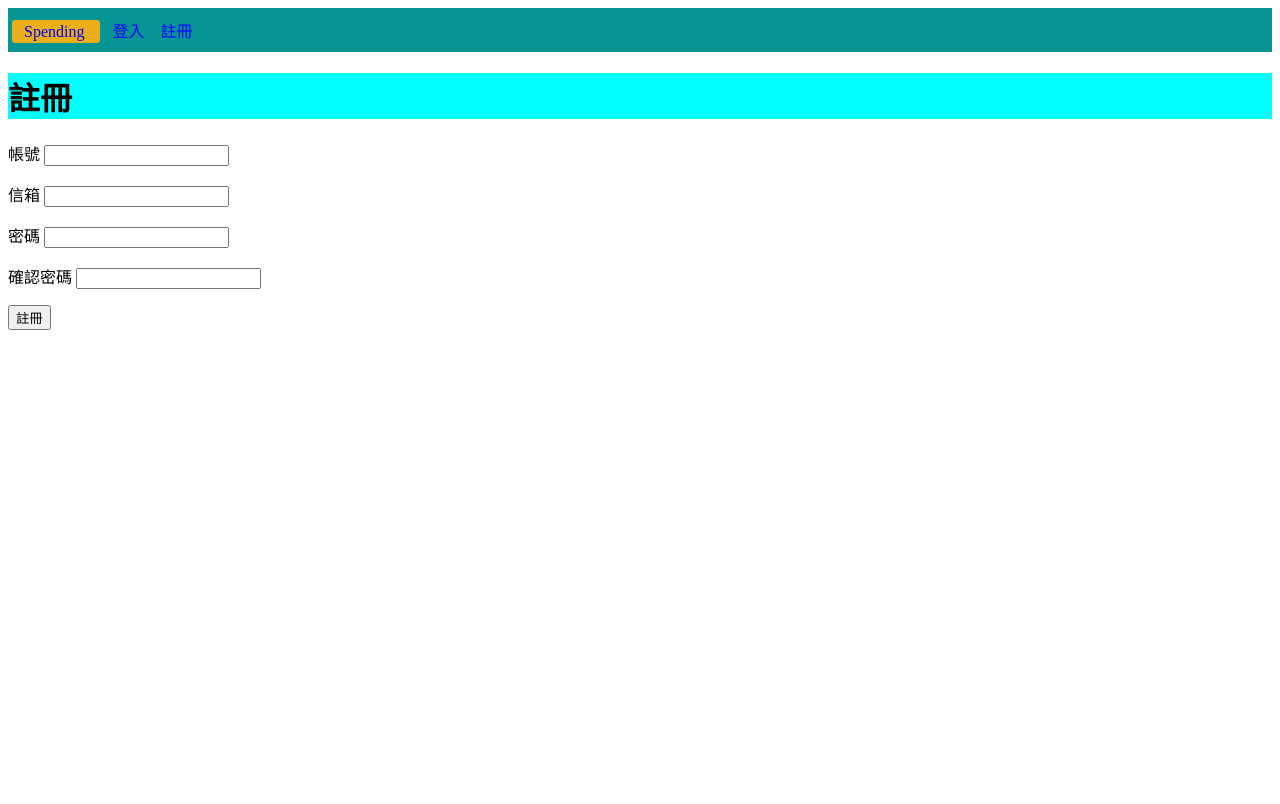
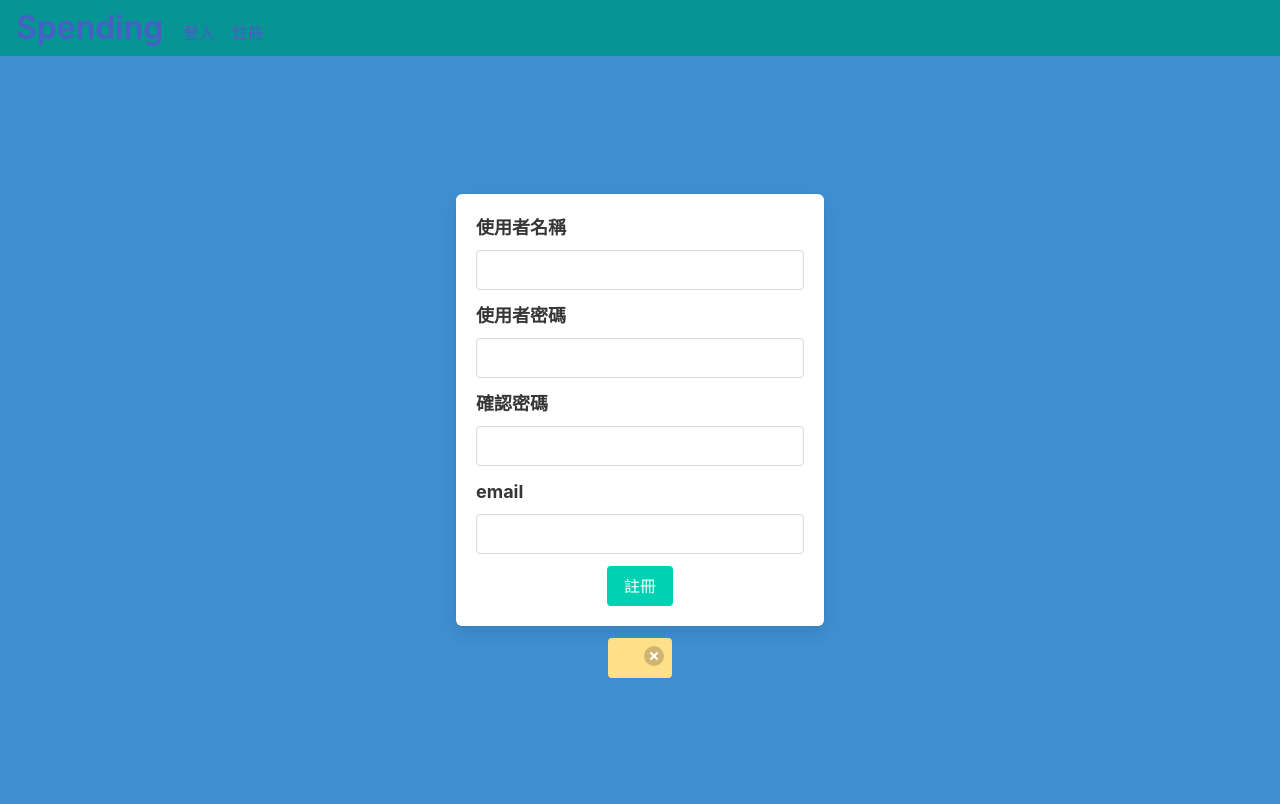
Before and after one commit to avalon9310/spending, a Django app: page /user/register in a window 1280 px wide. Before the commit the page ends 330 px from the top, so only its background shows below. Run offline with Django 4.2, Linux system fonts and the light colour scheme.

Commit message:
css美化

```diff
--- a/spending/settings.py
+++ b/spending/settings.py
@@ -90,6 +90,7 @@ DATABASES = {
     'NAME': 'spending',
     'USER': 'avalon',
     'PASSWORD': '12345678',
+    #'HOST': '127.0.0.1',
     #'HOST': 'localhost',
     'HOST': 'database-3.c0y3lgknejqp.ap-northeast-1.rds.amazonaws.com',
     'PORT': '3306',
--- a/templates/base.html
+++ b/templates/base.html
@@ -6,6 +6,7 @@
     <meta http-equiv="X-UA-Compatible" content="IE=edge">
     <meta name="viewport" content="width=device-width, initial-scale=1.0">
     <title>
+
         {% block title %}
         {% endblock %}
     </title>
@@ -22,14 +23,33 @@
             color: blue;
         }
 
-        .title {
+        .field label {
+            font-size: 18px;
+            /* 调整标签的字体大小 */
+        }
+
+        .field .input {
+            font-size: 16px;
+            /* 调整输入框的字体大小 */
+        }
+
+        .spend-item {
+            margin-top: 30px;
+            margin-bottom: 10px;
+        }
+
+        /* .title {
             background-color: rgb(233, 174, 24);
             padding: 3px 6px;
             border-radius: 3px;
             margin-left: -6px;
             margin-right: 6px;
-        }
+        } */
     </style>
+    <link rel="stylesheet" href="https://cdn.jsdelivr.net/npm/bulma@0.9.3/css/bulma.min.css" />
+    {% block css %}
+
+    {% endblock %}
 </head>
 
 <body>
@@ -49,7 +69,6 @@
         {% endif %}
     </div>
     {% block content %}
-
     {% endblock %}
     <p style="color: red;">
         {{message}}
--- a/user/templates/user/register.html
+++ b/user/templates/user/register.html
@@ -1,30 +1,70 @@
 {% extends 'base.html' %}
 {% block title %}
-註冊頁面
+Register
 {% endblock %}
 {% block content %}
-<h1 style="background-color: aqua;">註冊</h1>
-<form action="" method="POST">
-    {% csrf_token %}
-    <p>
-        <label for="username">帳號</label>
-        <input type="text" name="username" required>
-    </p>
-    <p>
-        <label for="email">信箱</label>
-        <input type="email" name="email" required>
-    </p>
-    <p>
-        <label for="password1">密碼</label>
-        <input type="password" name="password1" required>
-    </p>
-    <p>
-        <label for="password2">確認密碼</label>
-        <input type="password" name="password2" required>
-    </p>
+<div class="hero is-info is-fullheight-with-navbar">
+    <div class="hero-body">
+        <div class="container is-vcentered">
+            <div class="columns is-centered">
+                <div class="column is-4">
+                    <form action="" class="box" method="POST">
+                        {% csrf_token %}
+                        <div class="field">
+                            <label class="label"> 使用者名稱 </label>
+                            <div class="control has-icons-left">
+                                <input type="text" class="input" name="username">
+                                <span class="icon is-small is-left">
+                                    <i class="fa fa-user"></i>
+                                </span>
+                            </div>
+                        </div>
 
+                        <div class="field">
+                            <label class="label"> 使用者密碼 </label>
+                            <div class="control has-icons-left">
+                                <input type="password" class="input" name="password1">
+                                <span class="icon is-small is-left">
+                                    <i class="fa fa-lock"></i>
+                                </span>
+                            </div>
+                        </div>
 
-    <!-- {{form.as_p}} -->
-    <button type="submit">註冊</button>
-</form>
+                        <div class="field">
+                            <label class="label"> 確認密碼 </label>
+                            <div class="control has-icons-left">
+                                <input type="password" class="input" name="password2">
+                                <span class="icon is-small is-left">
+                                    <i class="fa fa-lock"></i>
+                                </span>
+                            </div>
+                        </div>
+
+                        <div class="field">
+                            <label class="label"> email </label>
+                            <div class="control has-icons-left">
+                                <input type="text" class="input" name="email">
+                                <span class="icon is-small is-left">
+                                    <i class="fa fa-envelope"></i>
+                                </span>
+                            </div>
+                        </div>
+
+                        <div class="field has-text-centered">
+                            <button type="submit" class="button is-primary is-normal" name="register">
+                                註冊
+                            </button>
+                        </div>
+                    </form>
+                </div>
+            </div>
+            <div class="columns is-centered">
+                <div class="notification is-warning has-text-centered">
+                    <button class="delete has-text"></button>
+                    <span class="has-text-danger">{{message}}</span>
+                </div>
+            </div>
+        </div>
+    </div>
+</div>
 {% endblock %}
--- a/user/views.py
+++ b/user/views.py
@@ -70,7 +70,7 @@ def user_register(request):
                 if User.objects.filter(username=username).exists():
                     message='帳號重複'
                 else:
-                    user=User.objects.create_user(username=username,password=password1)
+                    user=User.objects.create_user(username=username,password=password1,email=email)
                     user.save()
                     login(request,user)
                     message='註冊成功'
```
Also changed, not shown: spend/templates/spend/create_spend.html (+14 -7 lines), spend/templates/spend/spend.html (+4 -4 lines), spend/templates/spend/spending.html (+9 -7 lines), user/templates/user/login.html (+41 -14 lines), user/templates/user/profile.html (+26 -16 lines), 1 other file.
